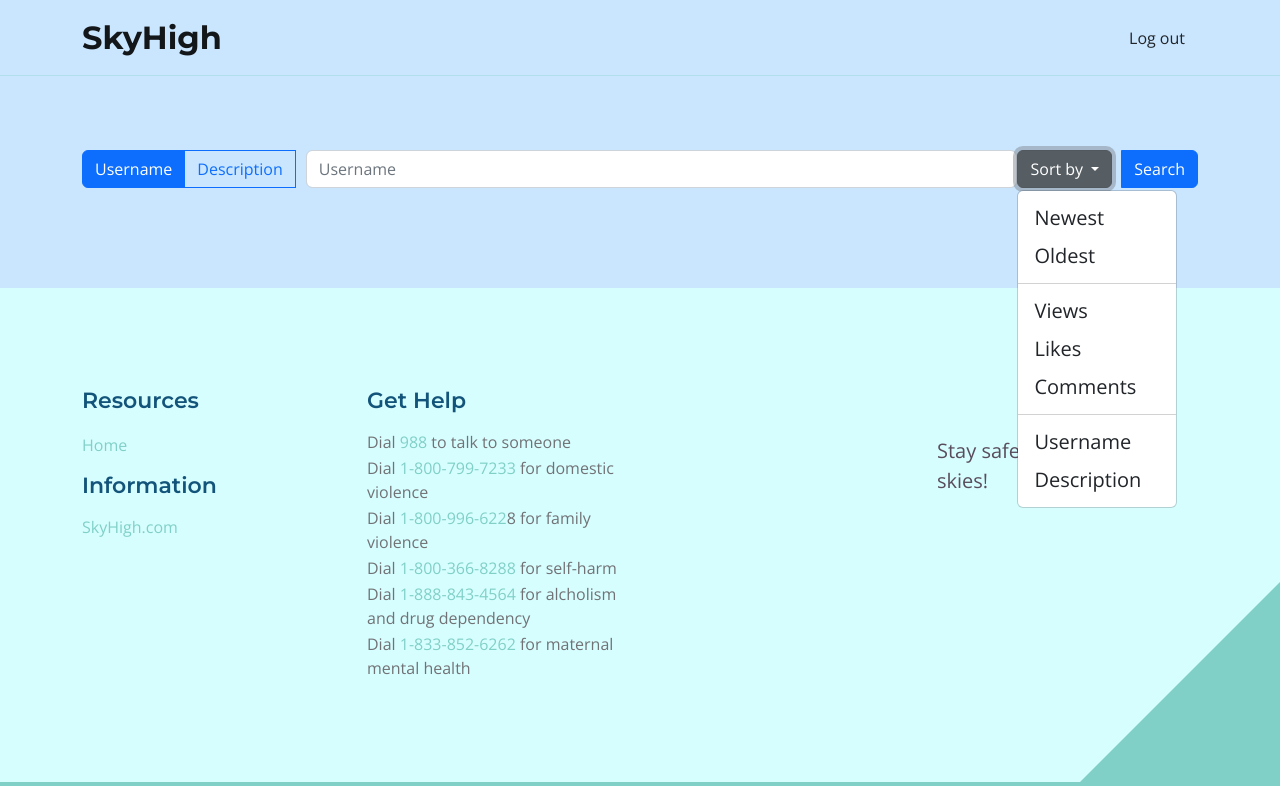
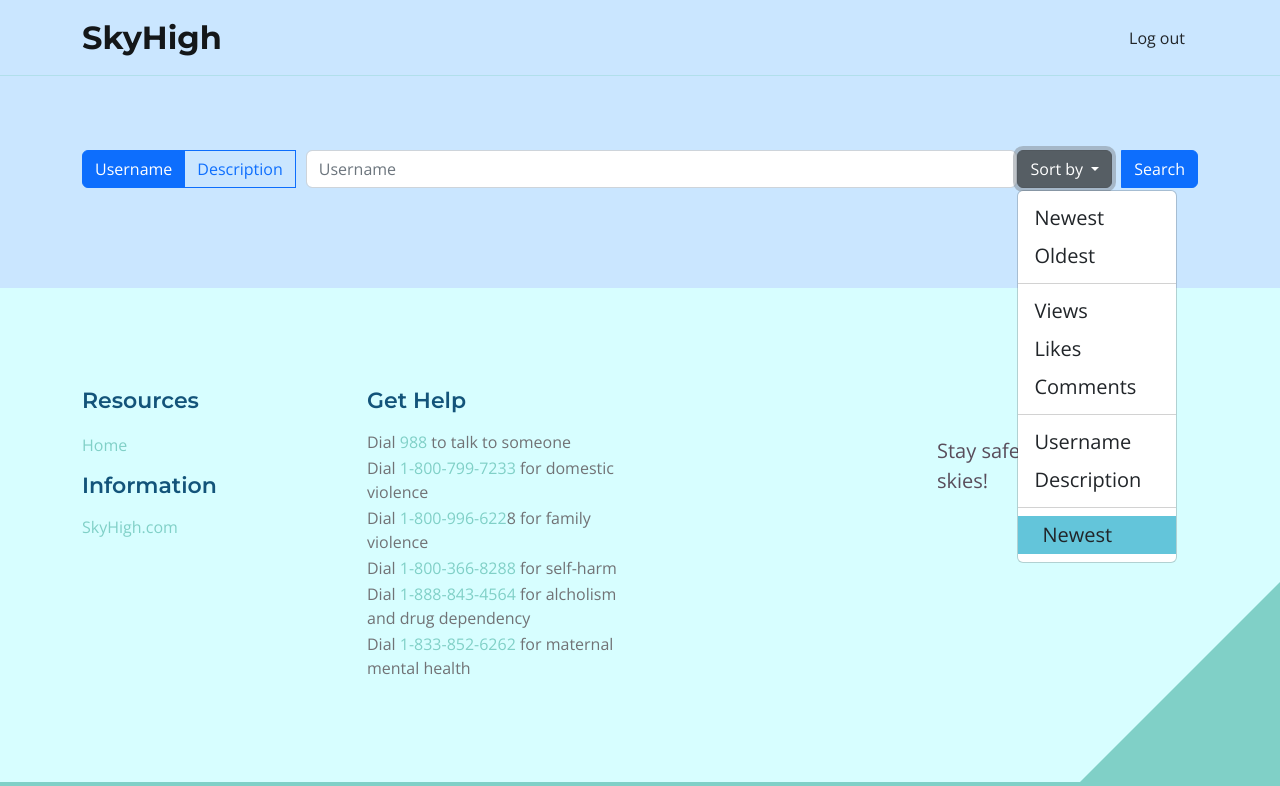
Before and after one commit to OluwajembolaO/SkyHigh, a Flask app: page /gallery in a window 1280 px wide, after a click on "Sort by". Shown: the top 786 px of the page. Run offline with Flask 3, Linux system fonts and the light colour scheme; a user stored in the database is signed in; some libraries are stand-ins or nearby versions.

Commit message:
omg almost thereee schol tho ;c

```diff
--- a/app.py
+++ b/app.py
@@ -34,6 +34,11 @@ def find_therapy():
 @app.route('/gallery', methods=['GET', 'POST'])
 @login_required
 def gallery():
+    if request.method == "POST":
+        search_by = request.form.get("search")
+        sort_by = request.form.get("current")
+
+        return render_template("gallery.html")
     return render_template("gallery.html")
 
 
--- a/static/styles.css
+++ b/static/styles.css
@@ -46,6 +46,16 @@ img {
     height: auto;
 }
 
-.gallery-section {
-    background-color: green;
+.notquite {
+    display: block;
+    width: 100%;
+    padding: 0.25rem 1.5rem;
+    clear: both;
+    font-weight: 400;
+    color: #212529;
+    text-align: inherit;
+    text-decoration: none;
+    white-space: nowrap;
+    background-color: transparent;
+    border: 0;
 }
--- a/templates/gallery.html
+++ b/templates/gallery.html
@@ -10,9 +10,9 @@
         <div class="btn-group d-flex" role="group" aria-label="Basic radio toggle button group">
 
           <input type="radio" class="btn-check" name="btnradio" id="btnradio1" autocomplete="off" checked>
-          <label class="btn btn-outline-primary" for="btnradio1">Username</label>
+          <label class="btn btn-outline-primary" for="btnradio1" name="search">Username</label>
           <input type="radio" class="btn-check" name="btnradio" id="btnradio2" autocomplete="off">
-          <label class="btn btn-outline-primary" for="btnradio2">Description</label>
+          <label class="btn btn-outline-primary" for="btnradio2" name="search">Description</label>
 
           <input class="form-control" id="search" placeholder="Username" style="flex-grow: 1;margin-left: 10px;">
 
@@ -21,25 +21,25 @@
               Sort by
             </a>
             <ul class="dropdown-menu">
-              <li><a class="dropdown-item" href="#">Newest</a></li>
-              <li><a class="dropdown-item" href="#">Oldest</a></li>
+              <li class="dropdown-item">Newest</li>
+              <li class="dropdown-item">Oldest</li>
               <li><hr class="dropdown-divider"></li>
-              <li><a class="dropdown-item" href="#">Views</a></li>
-              <li><a class="dropdown-item" href="#">Likes</a></li>
-              <li><a class="dropdown-item" href="#">Comments</a></li>
+              <li class="dropdown-item">Views</li>
+              <li class="dropdown-item">Likes</li>
+              <li class="dropdown-item">Comments</li>
               <li><hr class="dropdown-divider"></li>
-              <li><a class="dropdown-item" href="#">Username</a></li>
-              <li><a class="dropdown-item" href="#">Description</a></li>
+              <li class="dropdown-item">Username</li>
+              <li class="dropdown-item">Description</li>
+              <li><hr class="dropdown-divider"></li>
+              <li id="current" name="current" class="notquite" style="background-color: #63C5DA;">Newest</li>
             </ul>
           </div>
 
           <button type="submit" class="btn btn-primary">Search</button>
-
         </div>
       </div>
     </section>
   </form>
-
 
   <script>
     let username = document.getElementById('btnradio1');
@@ -53,4 +53,14 @@
       search.placeholder='Description';
     });
   </script>
+  <script>
+    let sortOptions = document.querySelectorAll('.dropdown-item');
+    let current = document.getElementById('current')
+
+    sortOptions.forEach(option => {
+      option.addEventListener('click', () => {
+        current.innerHTML = option.textContent;
+      });
+    });
+  </script>
 {% endblock %}
```
Also changed, not shown: mental.db.
